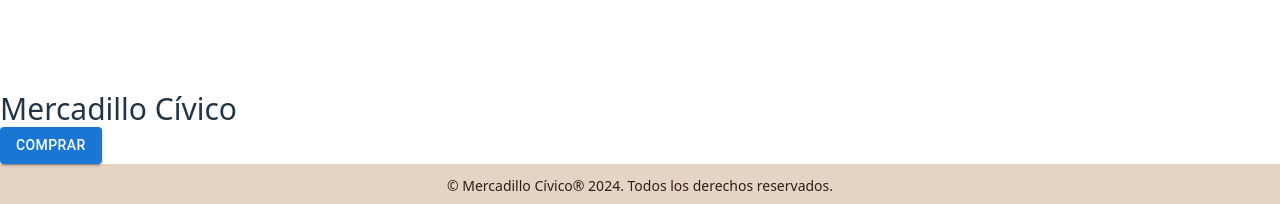
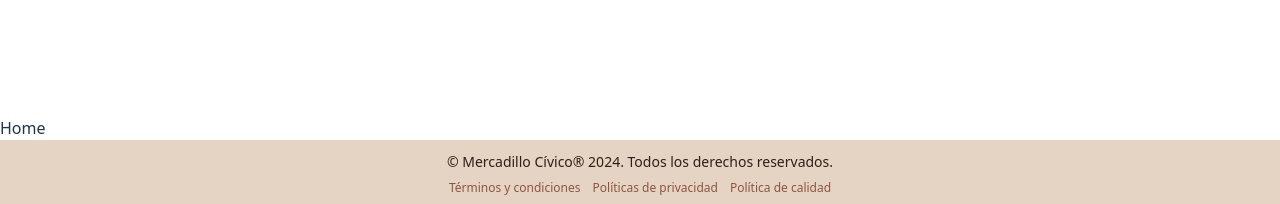
Before and after one commit to MercadilloCivico/MercadilloCivico, a React (Vite) app in the folder front/: page / in a window 1280 px wide. Shown: the part 224-428 px from the top of the page. Built offline with nearby package versions, Linux system fonts and the light colour scheme.

Commit message:
feat: :construction: Crea la configuración inicial de rutas en el front, junto a las vistas principales

```diff
--- a/front/src/App.jsx
+++ b/front/src/App.jsx
@@ -1,16 +1,21 @@
 import './App.css';
-import { Button } from '@mui/material';
+import { Routes, Route } from 'react-router-dom';
 import Footer from './components/Footer/Footer.jsx';
-import Card from './components/Card/Card.jsx';
+import Home from './views/Home.jsx/Home.jsx';
+import Store from './views/Store/Store.jsx';
+import Contact from './views/Contact/Contact.jsx';
+//import { Button } from '@mui/material';
+//import Card from './components/Card/Card.jsx';
 
 function App() {
   return (
     <div className=''>
+      {/**
+       *
        <p className='text-3xl '>Mercadillo Cívico</p>
        <Button variant='contained' className=''>
          Comprar
        </Button>
-      <Footer />
        <Card
         product={{
           name: 'Pack agua mineral 900 ml. 9 unidades',
@@ -22,6 +27,15 @@ function App() {
           calories: '250',
         }}
         />
+      */}
+
+      <Routes>
+        <Route path='/' element={<Home />} />
+        <Route path='/Store' element={<Store />} />
+        <Route path='/Contact' element={<Contact />} />
+      </Routes>
+
+      <Footer />
     </div>
   );
 }
--- a/front/src/index.css
+++ b/front/src/index.css
@@ -16,7 +16,8 @@
 
   color-scheme: light dark;
   color: rgba(255, 255, 255, 0.87);
-  background-color: #242424;
+  /*background-color: #242424; */
+  background: #e5d4c3;
 
   font-synthesis: none;
   text-rendering: optimizeLegibility;
@@ -46,6 +47,7 @@ h1 {
   line-height: 1.1;
 }
 
+/*
 button {
   border-radius: 8px;
   border: 1px solid transparent;
@@ -64,6 +66,7 @@ button:focus,
 button:focus-visible {
   outline: 4px auto -webkit-focus-ring-color;
 }
+*/
 
 @media (prefers-color-scheme: light) {
   :root {
--- a/front/src/main.jsx
+++ b/front/src/main.jsx
@@ -4,13 +4,16 @@ import App from './App.jsx';
 import './index.css';
 import CustomStore from './store/StoreProvider.jsx';
 import { StyledEngineProvider } from '@mui/styled-engine';
+import { BrowserRouter } from 'react-router-dom';
 
 ReactDOM.createRoot(document.getElementById('root')).render(
   <CustomStore>
     <React.StrictMode>
-      <StyledEngineProvider injectFirst>
-        <App />
-      </StyledEngineProvider>
+      <BrowserRouter>
+        <StyledEngineProvider injectFirst>
+          <App />
+        </StyledEngineProvider>
+      </BrowserRouter>
     </React.StrictMode>
   </CustomStore>
 );
--- /dev/null
+++ b/front/src/views/Contact/Contact.jsx
@@ -0,0 +1,5 @@
+const Contact = () => {
+  return <div>Contact</div>;
+};
+
+export default Contact;
--- /dev/null
+++ b/front/src/views/Home.jsx/Home.jsx
@@ -0,0 +1,5 @@
+const Home = () => {
+  return <div>Home</div>;
+};
+
+export default Home;
--- /dev/null
+++ b/front/src/views/Store/Store.jsx
@@ -0,0 +1,5 @@
+const Store = () => {
+  return <div>Store</div>;
+};
+
+export default Store;
```
Lines whose indentation alone changed are shown as unchanged.
